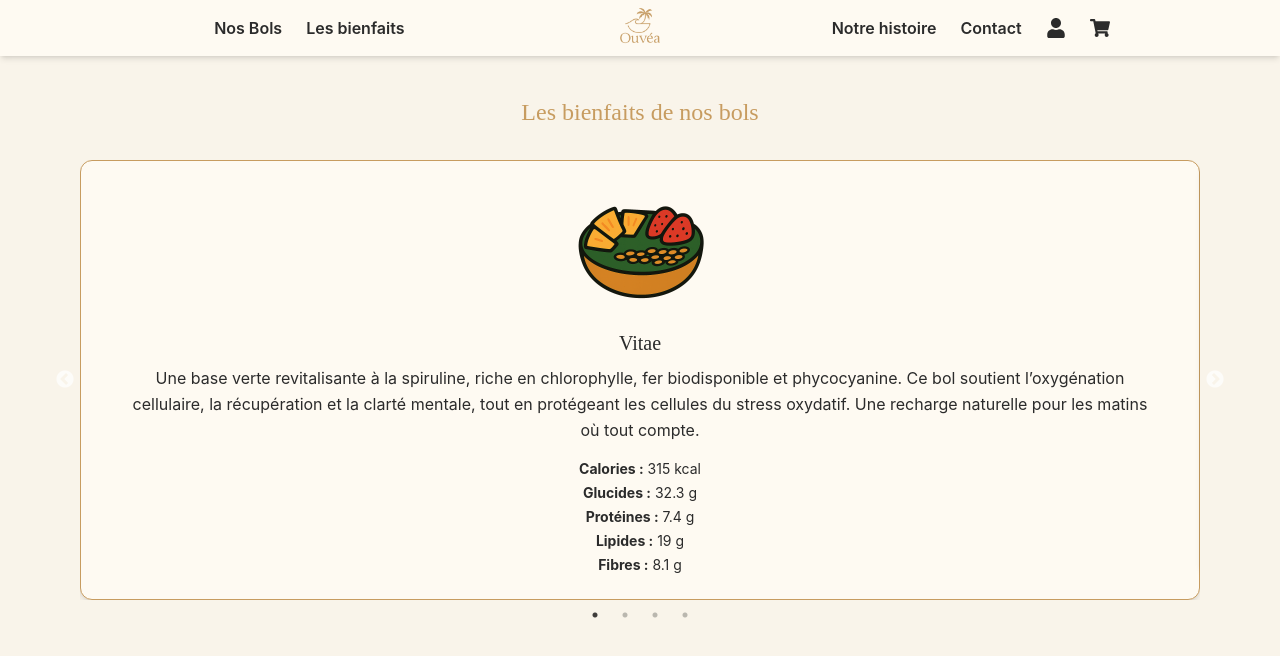
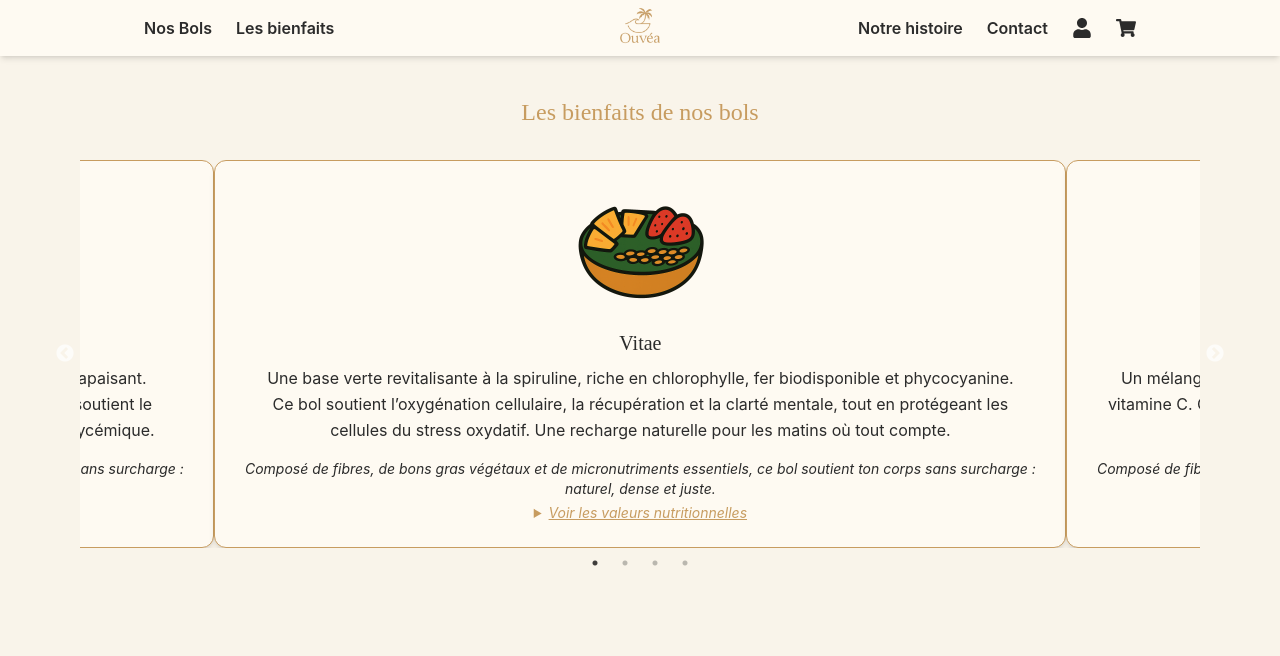
Before and after one commit to fredkwh/ouvea, a React (Vite) app: page /les-bienfaits in a window 1280 px wide. Shown: the top 656 px of the page. Built offline with nearby package versions, Linux system fonts and the light colour scheme; no server answers.

Commit message:
Ajout de la navbar responsive avec menu burger

```diff
--- a/index.css
+++ b/index.css
@@ -1,23 +1,8 @@
-@import url('https://fonts.googleapis.com/css2?family=Playfair+Display&display=swap');
 
-@keyframes fade-in {
-  to {
-    opacity: 1;
-    transform: scale(1);
-  }
+/* Flèches react-slick sobres et intégrées */
+.slick-prev:before,
+.slick-next:before {
+  font-size: 30px;
+  color: #a1722f; /* Ocre doux */
+  opacity: 1;
 }
-.animate-fade-in {
-  opacity: 0;
-  transform: scale(0.95);
-  animation: fade-in 0.25s ease-out forwards;
-}
-
-@keyframes fade-pop {
-  0% { opacity: 0; transform: scale(0.95); }
-  100% { opacity: 1; transform: scale(1); }
-}
-.animate-fade-pop {
-  opacity: 0;
-  transform: scale(0.95);
-  animation: fade-pop 0.3s ease-out forwards;
-}
--- a/src/App.jsx
+++ b/src/App.jsx
@@ -1,7 +1,7 @@
 
 import React, { useState, useEffect } from "react";
 import { BrowserRouter as Router, Routes, Route } from "react-router-dom";
-import Header from "./components/Header";
+import Navbar from "./components/Navbar";
 
 import Cart from "./pages/Cart";
 import Confirmation from "./pages/Confirmation";
@@ -29,7 +29,7 @@ function App() {
 
   return (
     <Router>
-      <Header cart={cart} user={user} />
+      <Navbar />
       <Routes>
         <Route path="/" element={<NosBols cart={cart} setCart={setCart} />} />
         <Route path="/panier" element={<Cart cart={cart} setCart={setCart} />} />
--- /dev/null
+++ b/src/components/Navbar.jsx
@@ -0,0 +1,82 @@
+
+import { useState, useContext } from "react";
+import { Link } from "react-router-dom";
+import { CartContext } from "../context/CartContext";
+import { FaShoppingCart, FaUser } from "react-icons/fa";
+
+const logo = "/v5.png";
+
+export default function Navbar() {
+  const [isOpen, setIsOpen] = useState(false);
+  const { cart } = useContext(CartContext);
+  const cartCount = cart.reduce((total, item) => total + item.quantity, 0);
+
+  return (
+    <header className="bg-blanc-coco py-4 shadow-md relative z-50">
+      <div className="max-w-5xl mx-auto px-4 flex items-center justify-between md:justify-center relative">
+        {/* Burger mobile à gauche */}
+        <button
+          onClick={() => setIsOpen(!isOpen)}
+          className="md:hidden text-noir-cacao-doux text-2xl absolute left-4"
+        >
+          ☰
+        </button>
+
+        {/* Logo centré */}
+        <div className="absolute left-1/2 transform -translate-x-1/2">
+          <Link to="/">
+            <img src={logo} alt="Ouvéa" className="h-10" />
+          </Link>
+        </div>
+
+        {/* Partie droite (desktop uniquement) */}
+        <div className="hidden md:flex w-full justify-between items-center text-noir-cacao-doux font-semibold">
+          <div className="flex gap-6">
+            <Link to="/">Nos Bols</Link>
+            <Link to="/les-bienfaits">Les bienfaits</Link>
+          </div>
+          <div className="flex gap-6 items-center">
+            <Link to="/notre-histoire">Notre histoire</Link>
+            <Link to="/contact">Contact</Link>
+            <Link to="/login" className="relative">
+              <FaUser className="text-xl" />
+            </Link>
+            <Link to="/panier" className="relative">
+              <FaShoppingCart className="text-xl" />
+              {cartCount > 0 && (
+                <span className="absolute -top-2 -right-2 bg-red-500 text-white text-xs w-5 h-5 rounded-full flex items-center justify-center">
+                  {cartCount}
+                </span>
+              )}
+            </Link>
+          </div>
+        </div>
+      </div>
+
+      {/* Menu mobile plein écran */}
+      {isOpen && (
+        <div className="md:hidden absolute top-16 left-0 w-full bg-blanc-coco border-t border-ocre-dore py-6 px-6 shadow-lg flex flex-col gap-4 text-noir-cacao-doux font-medium z-50">
+          <Link to="/" onClick={() => setIsOpen(false)}>Nos Bols</Link>
+          <Link to="/les-bienfaits" onClick={() => setIsOpen(false)}>Les bienfaits</Link>
+          <Link to="/notre-histoire" onClick={() => setIsOpen(false)}>Notre histoire</Link>
+          <Link to="/contact" onClick={() => setIsOpen(false)}>Contact</Link>
+          <Link to="/login" onClick={() => setIsOpen(false)}>
+            <div className="flex items-center gap-2">
+              <FaUser className="text-xl" /> Mon compte
+            </div>
+          </Link>
+          <Link to="/panier" onClick={() => setIsOpen(false)}>
+            <div className="flex items-center gap-2 relative">
+              <FaShoppingCart className="text-xl" /> Panier
+              {cartCount > 0 && (
+                <span className="absolute -top-2 -right-2 bg-red-500 text-white text-xs w-5 h-5 rounded-full flex items-center justify-center">
+                  {cartCount}
+                </span>
+              )}
+            </div>
+          </Link>
+        </div>
+      )}
+    </header>
+  );
+}
--- a/src/pages/LesBienfaitsCarousel.jsx
+++ b/src/pages/LesBienfaitsCarousel.jsx
@@ -1,3 +1,4 @@
+
 import React from "react";
 import Slider from "react-slick";
 import "slick-carousel/slick/slick.css";
@@ -59,6 +60,7 @@ export default function LesBienfaitsCarousel() {
     },
   ];
 
+
   const settings = {
     dots: true,
     infinite: true,
@@ -67,7 +69,10 @@ export default function LesBienfaitsCarousel() {
     slidesToScroll: 1,
     arrows: true,
     swipe: true,
+    centerMode: true,
+    centerPadding: "12%",
   };
+
 
   return (
     <div className="max-w-6xl mx-auto px-4 py-10 text-noir-cacao-doux">
@@ -91,12 +96,21 @@ export default function LesBienfaitsCarousel() {
             <p className="text-base text-noir-cacao-doux leading-relaxed px-4 mb-4">
               {bowl.description}
             </p>
-            <div className="text-sm text-noir-cacao-doux space-y-1">
-              <p><strong>Calories :</strong> {bowl.macros.calories} kcal</p>
-              <p><strong>Glucides :</strong> {bowl.macros.glucides} g</p>
-              <p><strong>Protéines :</strong> {bowl.macros.protéines} g</p>
-              <p><strong>Lipides :</strong> {bowl.macros.lipides} g</p>
-              <p><strong>Fibres :</strong> {bowl.macros.fibres} g</p>
+            <div className="text-sm text-noir-cacao-doux space-y-1 italic mt-2">
+              <p>
+                Composé de fibres, de bons gras végétaux et de micronutriments essentiels,
+                ce bol soutient ton corps sans surcharge : naturel, dense et juste.
+              </p>
+              <details className="mt-2 cursor-pointer">
+                <summary className="underline text-ocre-dore">Voir les valeurs nutritionnelles</summary>
+                <div className="mt-1 space-y-1 text-xs">
+                  <p><strong>Calories :</strong> {bowl.macros.calories} kcal</p>
+                  <p><strong>Glucides :</strong> {bowl.macros.glucides} g</p>
+                  <p><strong>Protéines :</strong> {bowl.macros.protéines} g</p>
+                  <p><strong>Lipides :</strong> {bowl.macros.lipides} g</p>
+                  <p><strong>Fibres :</strong> {bowl.macros.fibres} g</p>
+                </div>
+              </details>
             </div>
           </div>
         ))}
```
